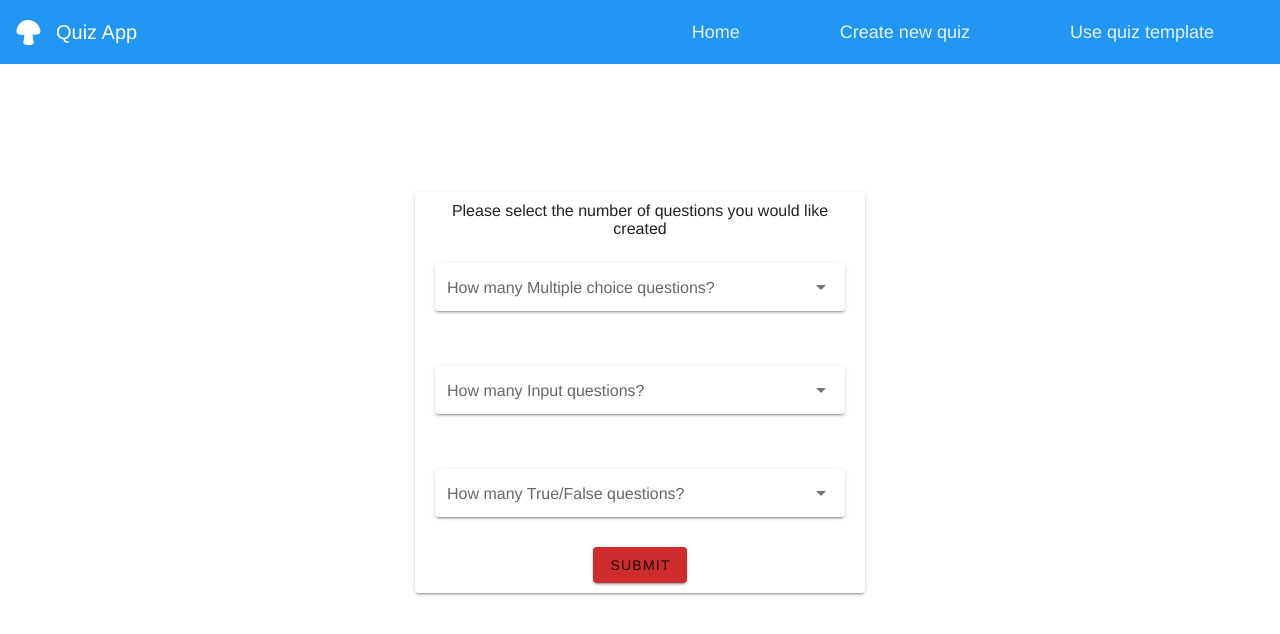
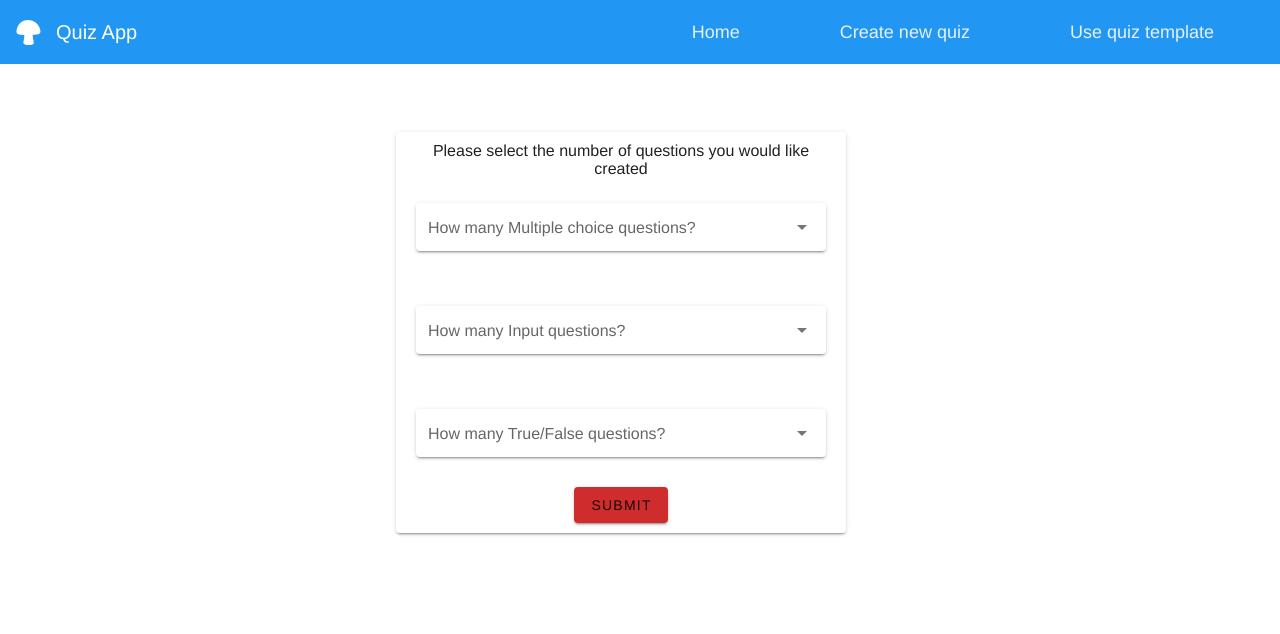
Before and after one commit to alexandratcrane/Quiz330Part3, a Vue app: page /create-quiz in a window 1280 px wide. Shown: the top 634 px of the page. Built offline with nearby package versions, Linux system fonts and the light colour scheme.

Commit message:
fixed the positioning for create

```diff
--- a/src/views/Create.vue
+++ b/src/views/Create.vue
@@ -225,7 +225,9 @@ export default {
 
 <style scoped>
 .create{
-  margin-top: -50%;
+  position: fixed;
+  top: 100px;
+  margin-left: 30%;
 }
 .v-card{
    margin-left: auto;
```
